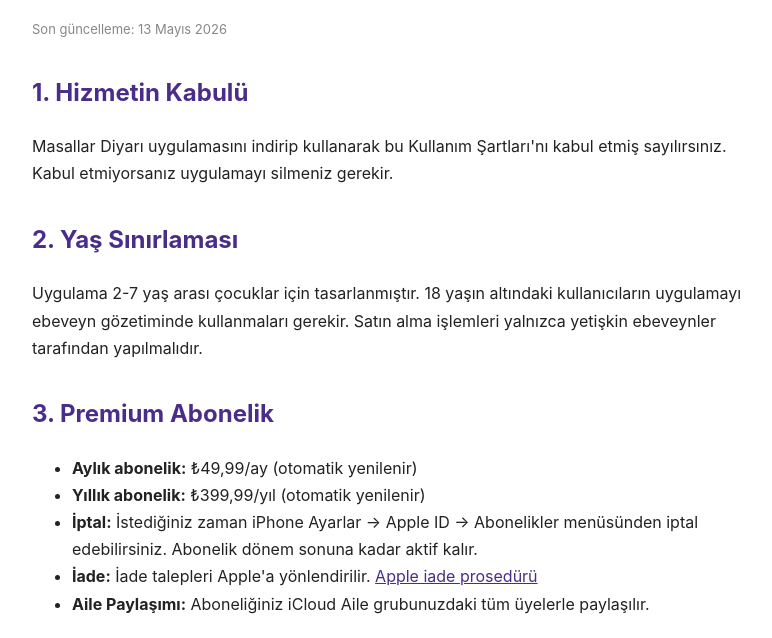
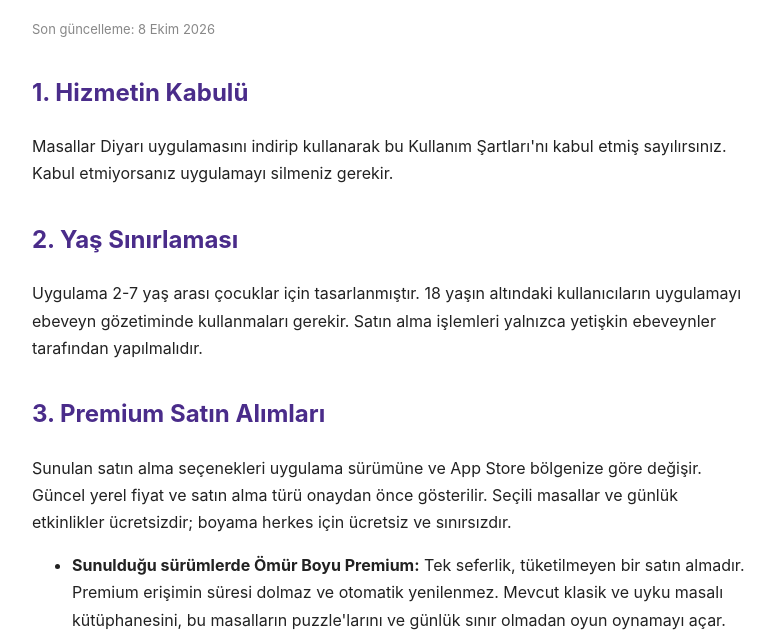
Before and after one commit to idbalta/fairyland-legal, a plain HTML site: page terms-tr.html in a window 1280 px wide. Shown: the part 146-784 px from the top of the page, without its empty margins (248-1020 px from the left). Drawn offline with Linux system fonts and the light colour scheme.

Commit message:
Update Premium terms for lifetime purchases and legacy subscriptions

```diff
--- a/terms-tr.html
+++ b/terms-tr.html
@@ -16,7 +16,7 @@
 <p><a href="index.html">← Ana sayfa</a></p>
 
 <h1>Kullanım Şartları</h1>
-<p class="updated">Son güncelleme: 13 Mayıs 2026</p>
+<p class="updated">Son güncelleme: 8 Ekim 2026</p>
 
 <h2>1. Hizmetin Kabulü</h2>
 <p>Masallar Diyarı uygulamasını indirip kullanarak bu Kullanım Şartları'nı kabul etmiş sayılırsınız. Kabul etmiyorsanız uygulamayı silmeniz gerekir.</p>
@@ -24,13 +24,13 @@
 <h2>2. Yaş Sınırlaması</h2>
 <p>Uygulama 2-7 yaş arası çocuklar için tasarlanmıştır. 18 yaşın altındaki kullanıcıların uygulamayı ebeveyn gözetiminde kullanmaları gerekir. Satın alma işlemleri yalnızca yetişkin ebeveynler tarafından yapılmalıdır.</p>
 
-<h2>3. Premium Abonelik</h2>
+<h2>3. Premium Satın Alımları</h2>
+<p>Sunulan satın alma seçenekleri uygulama sürümüne ve App Store bölgenize göre değişir. Güncel yerel fiyat ve satın alma türü onaydan önce gösterilir. Seçili masallar ve günlük etkinlikler ücretsizdir; boyama herkes için ücretsiz ve sınırsızdır.</p>
 <ul>
-  <li><strong>Aylık abonelik:</strong> ₺49,99/ay (otomatik yenilenir)</li>
-  <li><strong>Yıllık abonelik:</strong> ₺399,99/yıl (otomatik yenilenir)</li>
-  <li><strong>İptal:</strong> İstediğiniz zaman iPhone Ayarlar → Apple ID → Abonelikler menüsünden iptal edebilirsiniz. Abonelik dönem sonuna kadar aktif kalır.</li>
-  <li><strong>İade:</strong> İade talepleri Apple'a yönlendirilir. <a href="https://support.apple.com/tr-tr/HT204084" target="_blank">Apple iade prosedürü</a></li>
-  <li><strong>Aile Paylaşımı:</strong> Aboneliğiniz iCloud Aile grubunuzdaki tüm üyelerle paylaşılır.</li>
+  <li><strong>Sunulduğu sürümlerde Ömür Boyu Premium:</strong> Tek seferlik, tüketilmeyen bir satın almadır. Premium erişimin süresi dolmaz ve otomatik yenilenmez. Mevcut klasik ve uyku masalı kütüphanesini, bu masalların puzzle'larını ve günlük sınır olmadan oyun oynamayı açar.</li>
+  <li><strong>Satın alımları geri yükleme:</strong> Uygulamayı yeniden yüklediğinizde veya cihaz değiştirdiğinizde aynı Apple hesabını kullanıp ebeveyn mağazasında Satın alımları geri yükle seçeneğine dokunun. Geri yüklenen ömür boyu satın alma için yeniden ödeme gerekmez. Satın alma ve geri yükleme internet bağlantısı gerektirir.</li>
+  <li><strong>Mevcut aylık veya yıllık abonelikler:</strong> Geçerli abonelikler süresi dolana kadar Premium erişimi sağlar. Yenilemeden en az 24 saat önce iptal edilmedikçe otomatik yenilenir. Güncel abonelik fiyatını Apple gösterir. iPhone Ayarlar → Apple ID → Abonelikler bölümünden yönetebilir veya iptal edebilirsiniz. Ömür Boyu Premium satın almak mevcut aboneliği iptal etmez.</li>
+  <li><strong>İade:</strong> Talepler Apple'ın geçerli politikaları kapsamında değerlendirilir; onay garanti edilmez. <a href="https://support.apple.com/tr-tr/118223" target="_blank" rel="noopener noreferrer">Apple iade prosedürü</a></li>
 </ul>
 
 <h2>4. İçeriğin Mülkiyeti</h2>
```
Also changed, not shown: terms-en.html (+7 -7 lines).
